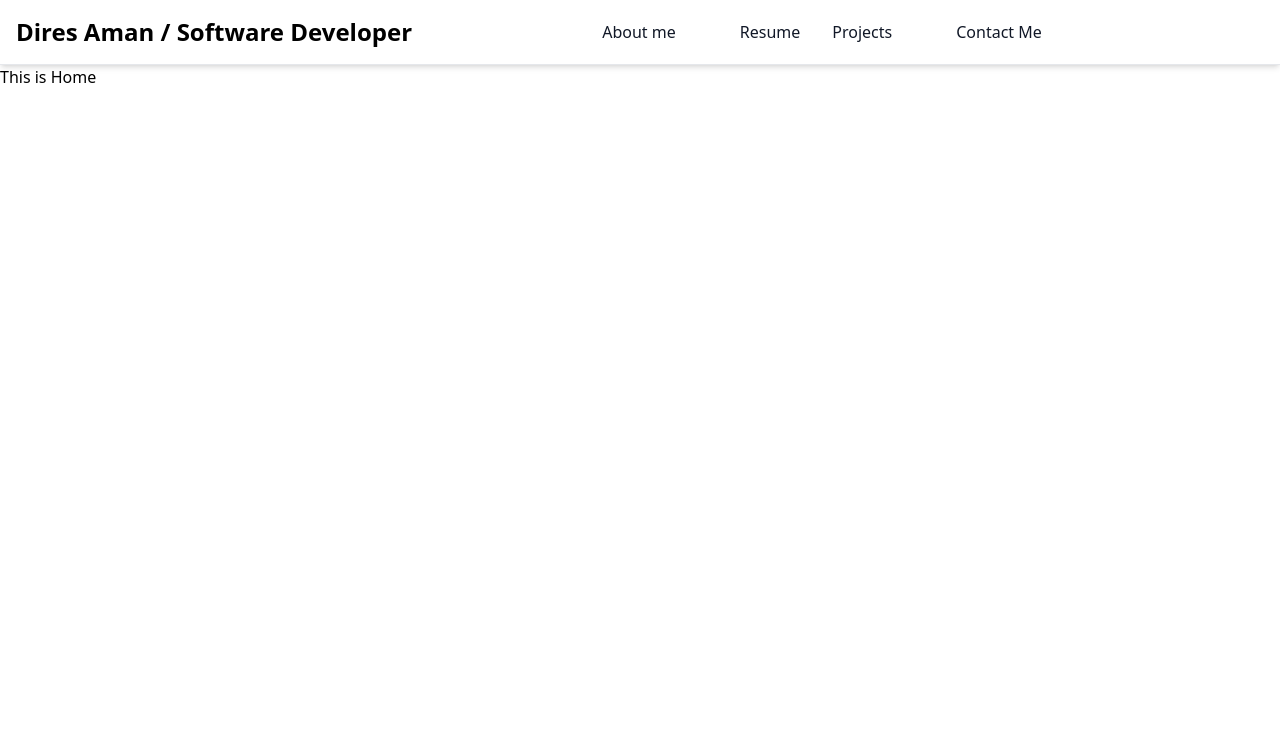
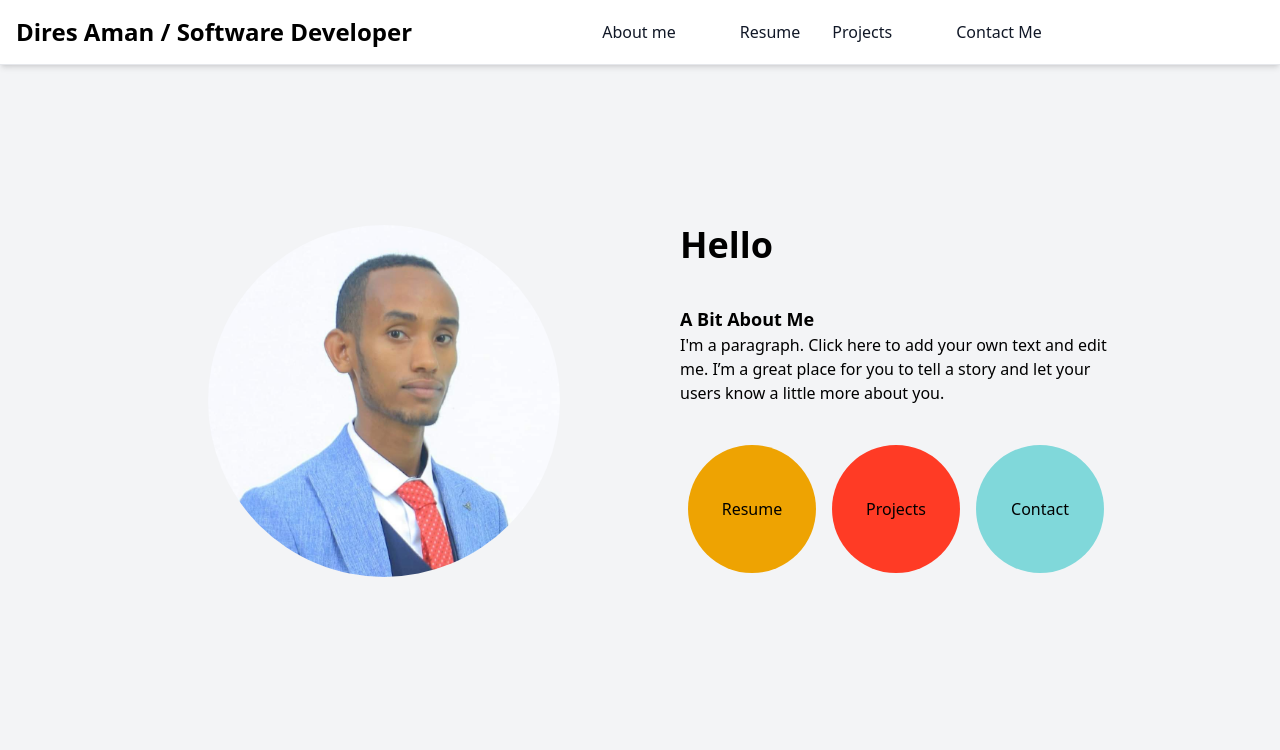
Before and after one commit to Dires318/cv, a plain HTML site: page index.html in a window 1280 px wide. Shown: the top 750 px of the page. Drawn offline with nearby package versions, Linux system fonts and the light colour scheme.

Commit message:
add about me

```diff
--- a/index.html
+++ b/index.html
@@ -4,10 +4,28 @@
 <head id="head"></head>
 
 
-<body class="bg-white dark:bg-gray-900 min-w-full mb-4 dark:text-white">
+<body class="bg-gray-100 dark:bg-gray-900 min-w-full mb-4 dark:text-white">
     <div id="header" class="sticky top-0"></div>
     <section class="overflow-auto h-[calc(100vh-96px)]">
-        This is Home
+        <div class="max-w-screen-lg mx-auto">
+            <div class="grid pt-20 grid-cols-2">
+
+                <img src="/cv/images/profile.jpg" alt="Profile Picture" class=" p-20 rounded-full">
+                <div class="px-10 py-20 ">
+                    <h1 class="text-4xl font-bold pb-10">Hello</h1>
+                    <h2 class="font-bold text-lg">A Bit About Me</h2>
+                    <p>
+                        I'm a paragraph. Click here to add your own text and edit me. I’m a great place for you to tell a story and let your users know a little more about you.
+                    </p>
+                    <div class="flex px-2 pt-10 justify-between gap-2">
+                        <div class="rounded-full text-center h-32 w-32 flex items-center justify-center text-black bg-[#EEA302]">Resume</div>
+                        <div class="rounded-full text-center h-32 w-32 flex items-center justify-center text-black bg-[#FF3B25]">Projects</div>
+                        <div class="rounded-full text-center h-32 w-32 flex items-center justify-center text-black bg-[#80D8DA]">Contact</div>
+                    </div>
+                </div>
+            </div>
+
+        </div>
     </section>
     <!-- the footer of the website -->
     <div id="footer" class="fixed bottom-0 bg-blue-600 min-w-full"></div>
@@ -16,4 +34,5 @@
 <script src="https://code.jquery.com/jquery-3.3.1.js"></script>
 <!-- javasript link -->
 <script src="/cv/index.js"></script>
+
 </html>
```
Also changed, not shown: pages/contact.html (+9 -7 lines), pages/projects.html (+2 -2 lines), pages/resume.html (+1 -1 lines), css/style.css, images/profile.jpg (added).
